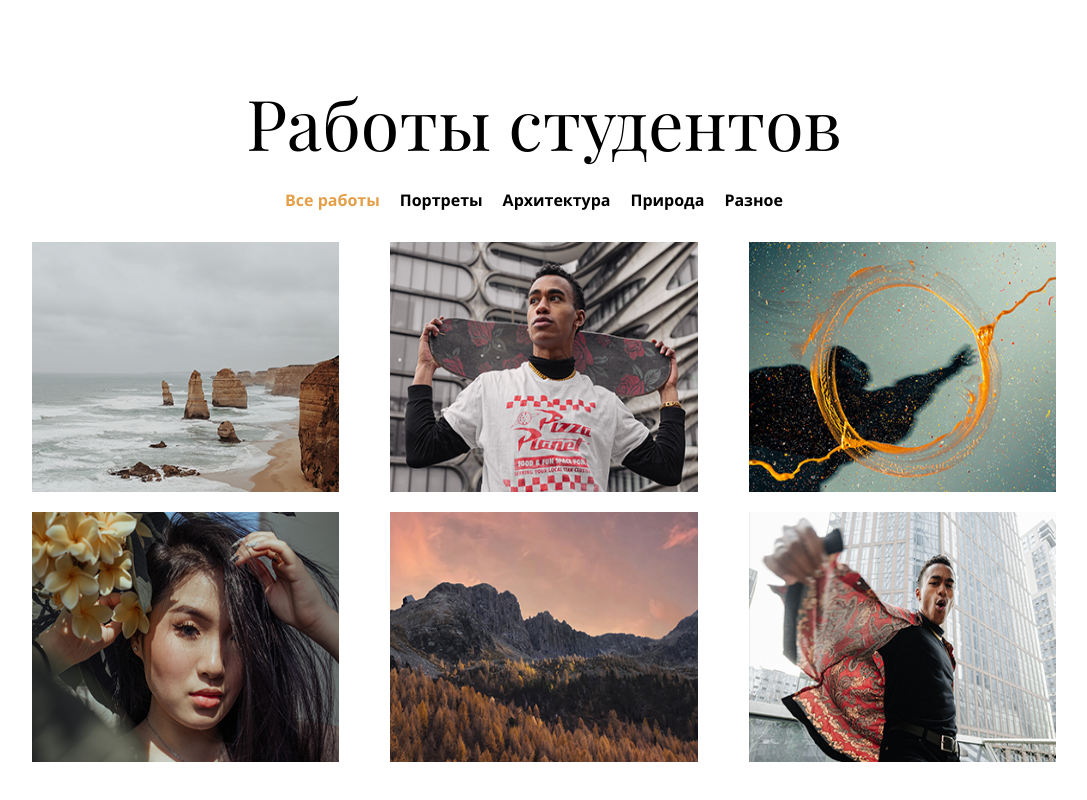
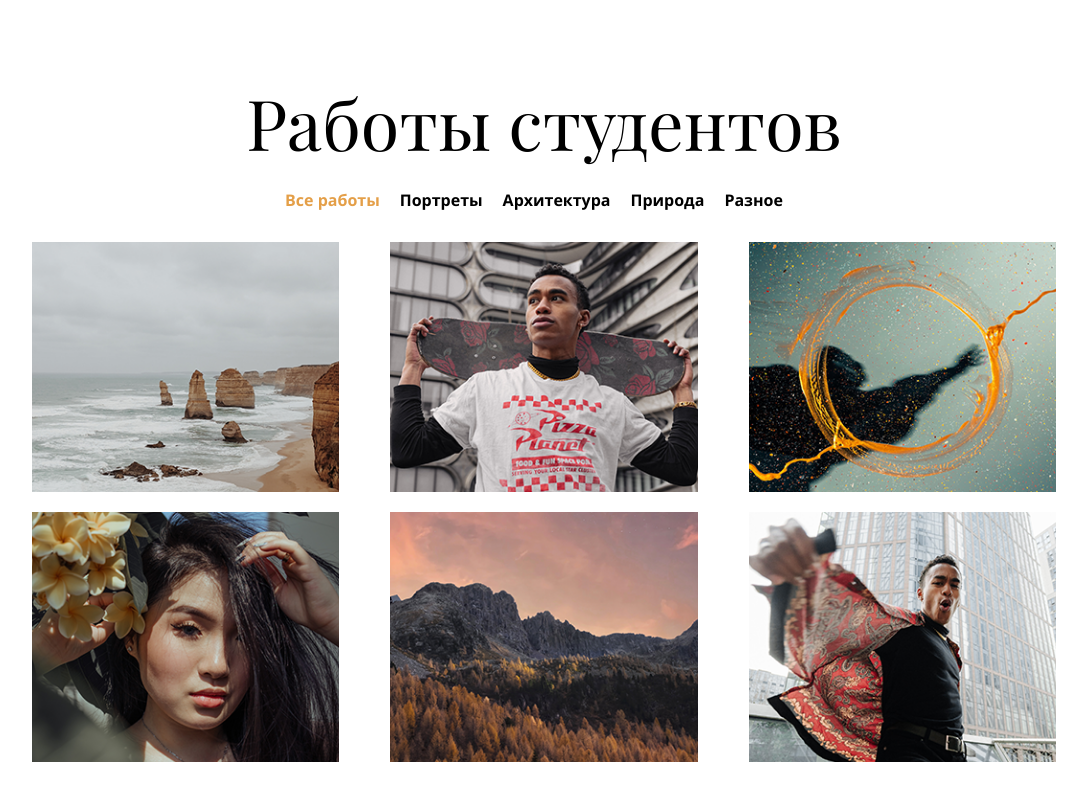
Before and after one commit to Trifle22/slider--test, a plain HTML site: page index.html in a window 1280 px wide. Shown: the part 3254-4054 px from the top of the page, without its empty margins (96-1183 px from the left). Drawn offline with Linux system fonts and the light colour scheme; files whose address does not match are found by name.

Commit message:
Update style.css

```diff
--- a/css/style.css
+++ b/css/style.css
@@ -1073,7 +1073,9 @@
   max-width: 30%;
   margin-bottom: 20px;
   height: 250px;
-  max-height: 250px; }
+  max-height: 250px;
+  object-fit: cover;
+}
 
 @media (max-width: 768px) {
   .student-work--nav {
```
